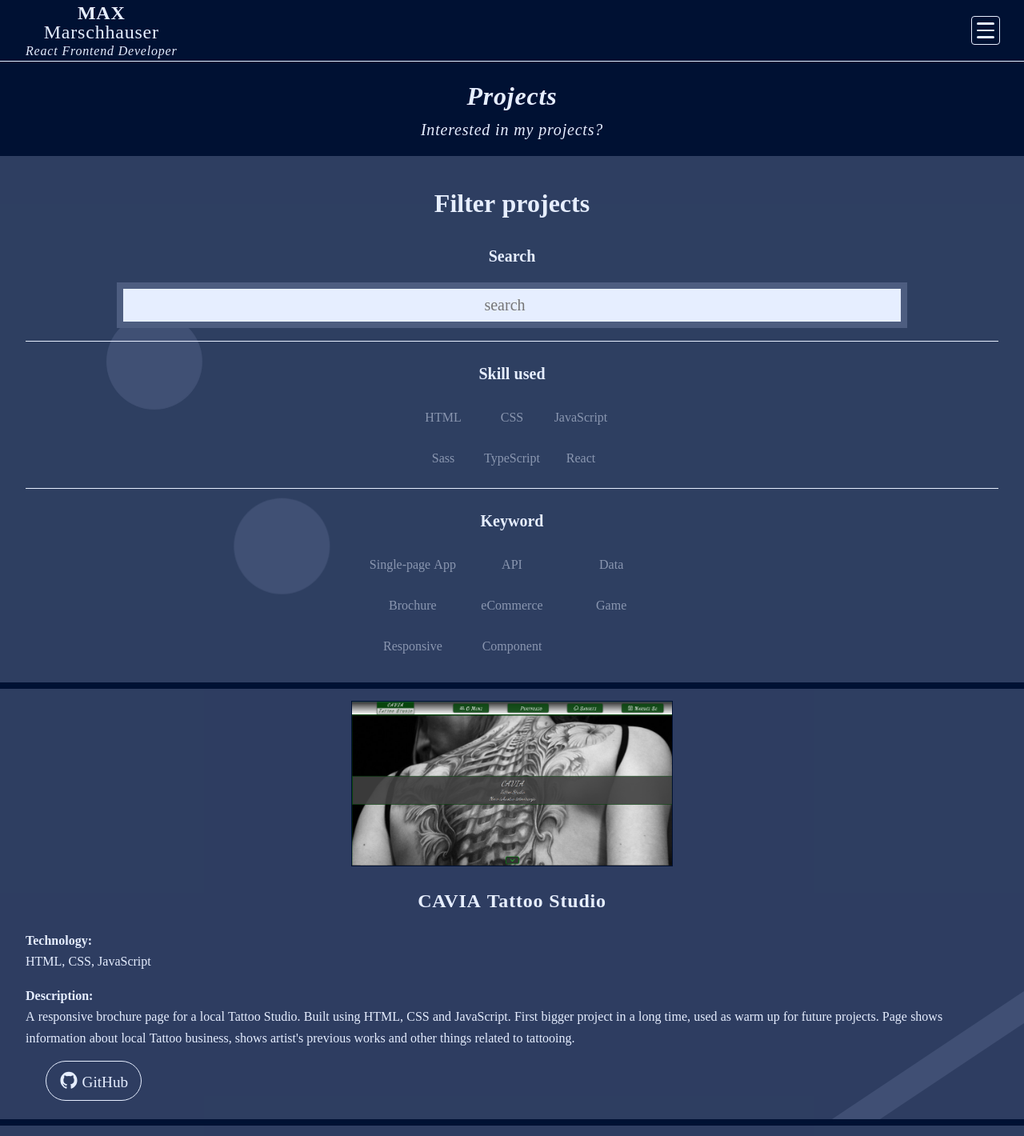
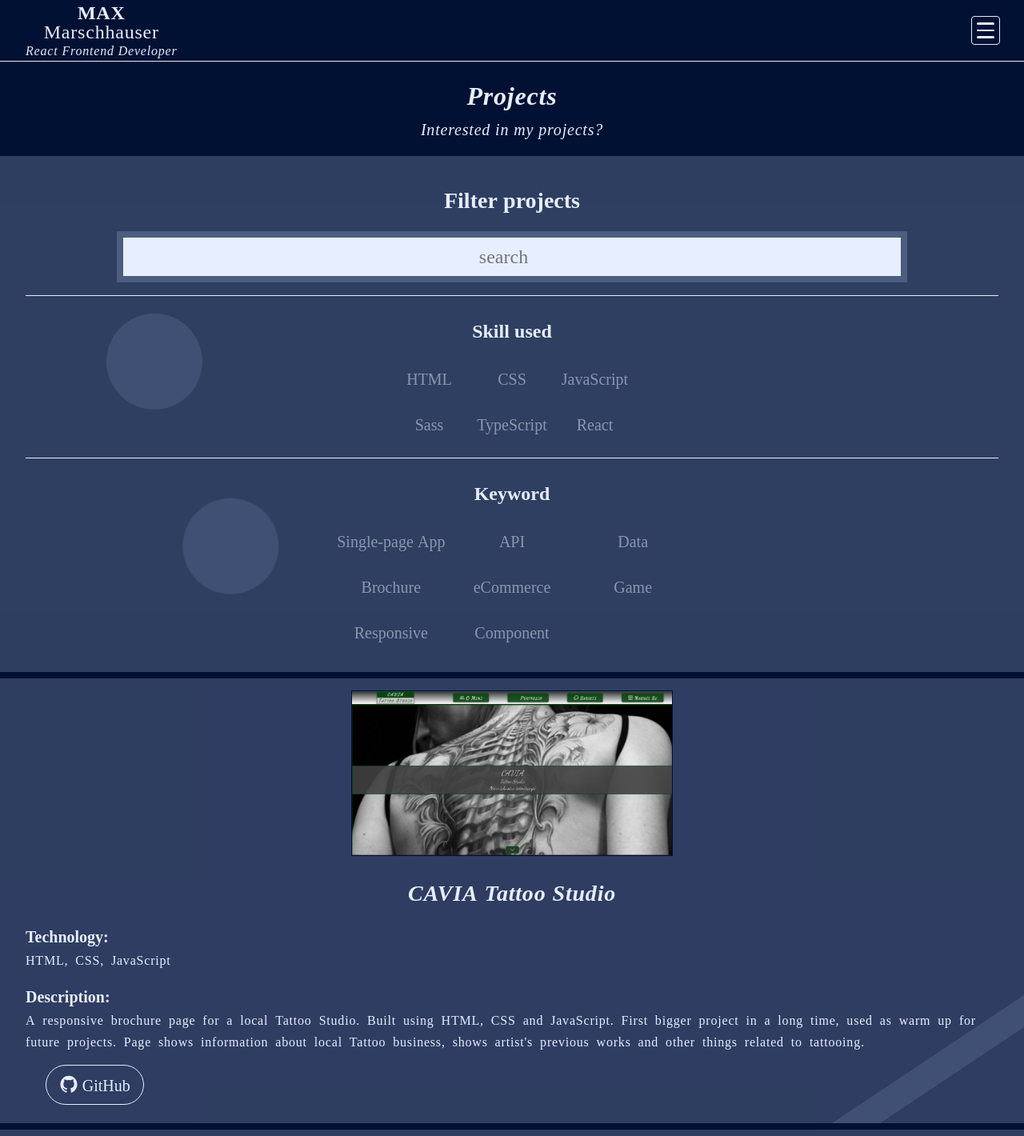
Before and after one commit to max-marschhauser/portfolio, a React (Create React App) app: page /projects in a window 1280 px wide. Shown: the top 1420 px of the page at 80% size. Built offline with nearby package versions, Linux system fonts and the light colour scheme.

Commit message:
fixed font size bug

```diff
--- a/src/data/aboutPageText.js
+++ b/src/data/aboutPageText.js
@@ -14,7 +14,7 @@ const aboutData = [
 		content: [
 			`2009 started learning programming ( age 14 ). First programming language was C, used it for 4 years.`,
 			`2010 started learning web design ( HTML and CSS ).`,
-			`2012 started using PHP and MySql.`,
+			`2012 started using PHP and MySQL.`,
 			`2017 and 2018 attended two courses related to modern web design at university.`,
 		],
 	},
--- a/src/layout/navbar/navbar.scss
+++ b/src/layout/navbar/navbar.scss
@@ -180,7 +180,6 @@
 		width: 100%;
 		padding-inline: 1rem;
 		padding-block: 0.25rem;
-		border-bottom: 1px solid transparent;
 
 		@include abs.mq(1400px, 0px) {
 			border-radius: 0.5rem;
@@ -194,6 +193,8 @@
 
 		@include abs.mq(1400px, 0px) {
 			font-size: var(--font-size-150);
+
+			background-color: transparent;
 		}
 
 		text-decoration: none;
--- a/src/pages/aboutPage/aboutPage.scss
+++ b/src/pages/aboutPage/aboutPage.scss
@@ -19,10 +19,10 @@
 
 		background-color: var(--color-primary-transparent);
 
-		font-size: clamp(1rem, 7vw, 2.5rem);
+		font-size: var(--font-size-150);
 		text-align: center;
 		letter-spacing: var(--letter-spacing);
-		word-spacing: 0.5rem;
+		word-spacing: 0.25rem;
 	}
 
 	&--articles {
@@ -88,7 +88,7 @@
 				z-index: 1;
 
 				text-align: center;
-				font-size: clamp(1.1rem, 7vw, 2.5rem);
+				font-size: var(--font-size-200);
 			}
 
 			ul {
@@ -107,7 +107,9 @@
 
 					opacity: 0;
 
-					font-size: clamp(0.9rem, 5vw, 1.35rem);
+					font-size: var(--font-size-125);
+					letter-spacing: var(--letter-spacing);
+					word-spacing: 0.25rem;
 					line-height: clamp(1rem, 4vh, 2rem);
 					line-height: clamp(1rem, 4svh, 2rem);
 					text-align: center;
--- a/src/pages/contactPage/contactPage.scss
+++ b/src/pages/contactPage/contactPage.scss
@@ -88,7 +88,7 @@
 
 			opacity: 0;
 
-			font-size: clamp(1.1rem, 4vw, 1.5rem);
+			font-size: var(--font-size-150);
 			color: var(--color-light);
 
 			transform: translateX(20vw);
@@ -100,7 +100,6 @@
 			}
 
 			span {
-				font-size: clamp(1.3rem, 5vw, 1.75rem);
 				font-weight: bold;
 			}
 		}
--- a/src/pages/optionsPage/optionsPage.scss
+++ b/src/pages/optionsPage/optionsPage.scss
@@ -2,13 +2,13 @@
 @use "../../assets/styles/abstracts" as abs;
 
 .optionsPage {
-	padding-block: clamp(1.5rem, 15vh, 4rem);
-	padding-block: clamp(1.5rem, 15svh, 4rem);
+	padding-block: clamp(1.5rem, 5vh, 3rem);
+	padding-block: clamp(1.5rem, 5svh, 3rem);
 
 	display: flex;
 	flex-direction: column;
-	gap: clamp(1.5rem, 15vh, 4rem);
-	gap: clamp(1.5rem, 15svh, 4rem);
+	gap: clamp(1.5rem, 5vh, 3rem);
+	gap: clamp(1.5rem, 5svh, 3rem);
 
 	background-color: var(--color-primary-transparent);
 
@@ -16,7 +16,7 @@
 
 	h3 {
 		text-align: center;
-		font-size: clamp(1.6rem, 7vw, 2rem);
+		font-size: var(--font-size-200);
 	}
 
 	ul {
@@ -28,8 +28,8 @@
 		}
 
 		place-items: center;
-		gap: clamp(1.5rem, 15vh, 4rem);
-		gap: clamp(1.5rem, 15svh, 4rem);
+		gap: clamp(1.5rem, 4vh, 2rem);
+		gap: clamp(1.5rem, 4svh, 2rem);
 
 		list-style: none;
 
@@ -80,7 +80,7 @@
 
 				text-align: center;
 				color: var(--color-light);
-				font-size: clamp(1rem, 3vw, 1.2rem);
+				font-size: var(--font-size-125);
 				font-weight: bold;
 				letter-spacing: var(--letter-spacing);
 
--- a/src/pages/projectsPage/components/filter/Filter.js
+++ b/src/pages/projectsPage/components/filter/Filter.js
@@ -21,9 +21,6 @@ export default function Filter(props) {
 				<h3>Filter projects</h3>
 				<form onSubmit={handleSubmit}>
 					<fieldset>
-						<legend>
-							<label htmlFor={`${id}-search`}>Search</label>
-						</legend>
 						<input
 							type="search"
 							id={`${id}-search`}
--- a/src/pages/projectsPage/components/filter/filter.scss
+++ b/src/pages/projectsPage/components/filter/filter.scss
@@ -23,7 +23,7 @@
 
 			text-align: center;
 			font-weight: bold;
-			font-size: clamp(1.5rem, 4vw, 2rem);
+			font-size: var(--font-size-175);
 
 			user-select: none;
 
@@ -53,7 +53,7 @@
 
 			&::after {
 				top: 25rem;
-				left: 16rem;
+				left: 12rem;
 
 				animation-name: movingShape2;
 				animation-duration: 8s;
@@ -82,7 +82,7 @@
 
 					text-align: center;
 					font-weight: bold;
-					font-size: clamp(1.25rem, 1.5vw, 1.75rem);
+					font-size: var(--font-size-150);
 
 					user-select: none;
 				}
@@ -90,13 +90,14 @@
 				input[type="search"] {
 					width: 80%;
 					padding: 0.25rem;
+					margin-top: 1.5rem;
 
 					background-color: var(--color-light);
 
 					outline: 0.5rem solid var(--color-primary);
 
 					text-align: center;
-					font-size: clamp(1.25rem, 1.5vw, 1.75rem);
+					font-size: var(--font-size-150);
 					color: var(--color-primary);
 					caret-color: var(--color-dark);
 
@@ -105,7 +106,7 @@
 					&:hover,
 					&:focus-visible,
 					&:active {
-						outline: 0.25rem solid var(--color-action);
+						outline: 0.25rem solid var(--color-dark-transparent);
 					}
 				}
 
@@ -120,7 +121,7 @@
 
 					row-gap: 1.5rem;
 
-					font-size: clamp(1rem, 1vw, 1.5rem);
+					font-size: var(--font-size-125);
 					list-style: none;
 
 					li {
@@ -131,7 +132,7 @@
 						}
 
 						label {
-							padding: clamp(0.25rem, 1vw, 0.5rem);
+							padding: 0.25rem 0.5rem;
 							border-radius: 0.25rem;
 							border-bottom: 0.1rem solid transparent;
 
@@ -144,21 +145,17 @@
 
 							cursor: pointer;
 
-							&:hover,
-							&:active {
-								outline: 0.25rem solid var(--color-action);
-
-								opacity: 1;
-							}
-
-							&:focus-visible {
-								opacity: 1;
+							@include abs.mq(1400px, 0px) {
+								&:hover,
+								&:focus-visible {
+									opacity: 1;
+								}
 							}
 						}
 
 						.activeFilterInput {
 							opacity: 1;
-							outline: 0.25rem solid var(--color-action);
+							outline: 0.15rem solid var(--color-action);
 
 							transition: all 0.35s ease;
 						}
--- a/src/pages/projectsPage/components/openedProject/OpenedProject.js
+++ b/src/pages/projectsPage/components/openedProject/OpenedProject.js
@@ -64,7 +64,7 @@ export default function OpenedProject(props) {
 						<div className="imageContainer">
 							<div className="operationContainer" id="subtract">
 								<button onClick={changeImage} data-operation="subtract">
-									-
+									&lt;
 								</button>
 							</div>
 							<img
@@ -75,7 +75,7 @@ export default function OpenedProject(props) {
 							/>
 							<div className="operationContainer" id="add">
 								<button onClick={changeImage} data-operation="add">
-									+
+									&gt;
 								</button>
 							</div>
 						</div>
--- a/src/pages/projectsPage/components/openedProject/openedProject.scss
+++ b/src/pages/projectsPage/components/openedProject/openedProject.scss
@@ -73,7 +73,7 @@
 
 			background-color: var(--color-dark);
 
-			font-size: clamp(1.35rem, 5vw, 2rem);
+			font-size: var(--font-size-175);
 			text-align: center;
 			color: var(--color-light);
 		}
@@ -106,14 +106,13 @@
 
 					cursor: pointer;
 
-					&:is(:hover, :active) {
-						background-color: var(--color-primary);
+					@include abs.mq(1400px, 0px) {
+						&:hover,
+						&:focus-visible {
+							background-color: var(--color-primary);
 
-						color: var(--color-action);
-					}
-
-					&:focus-visible {
-						opacity: 0.5;
+							color: var(--color-action);
+						}
 					}
 				}
 			}
@@ -123,6 +122,7 @@
 				width: 100%;
 
 				aspect-ratio: 16 / 8;
+				border: 0.2rem solid var(--color-light);
 			}
 
 			#subtract {
--- a/src/pages/projectsPage/components/projectsList/projectsList.scss
+++ b/src/pages/projectsPage/components/projectsList/projectsList.scss
@@ -111,16 +111,24 @@
 
 					h3 {
 						text-align: center;
-						font-size: 1.5rem;
+						font-size: var(--font-size-175);
 						letter-spacing: var(--letter-spacing);
+						font-style: italic;
 
 						@include abs.mq(1400px, 0px) {
 							margin-top: 1rem;
 						}
 					}
 
+					h4 {
+						font-size: var(--font-size-125);
+					}
+
 					p {
+						font-size: var(--font-size-100);
 						line-height: 1.65rem;
+						letter-spacing: var(--letter-spacing);
+						word-spacing: 0.25rem;
 					}
 				}
 
@@ -136,7 +144,7 @@
 						opacity: 0;
 						outline: 0.1rem solid var(--color-light);
 
-						font-size: 1.5rem;
+						font-size: var(--font-size-150);
 						text-decoration: none;
 						color: var(--color-light);
 
@@ -165,7 +173,7 @@
 						}
 
 						span {
-							font-size: 1.2rem;
+							font-size: var(--font-size-125);
 
 							transition: all 0.35s ease;
 						}
```
